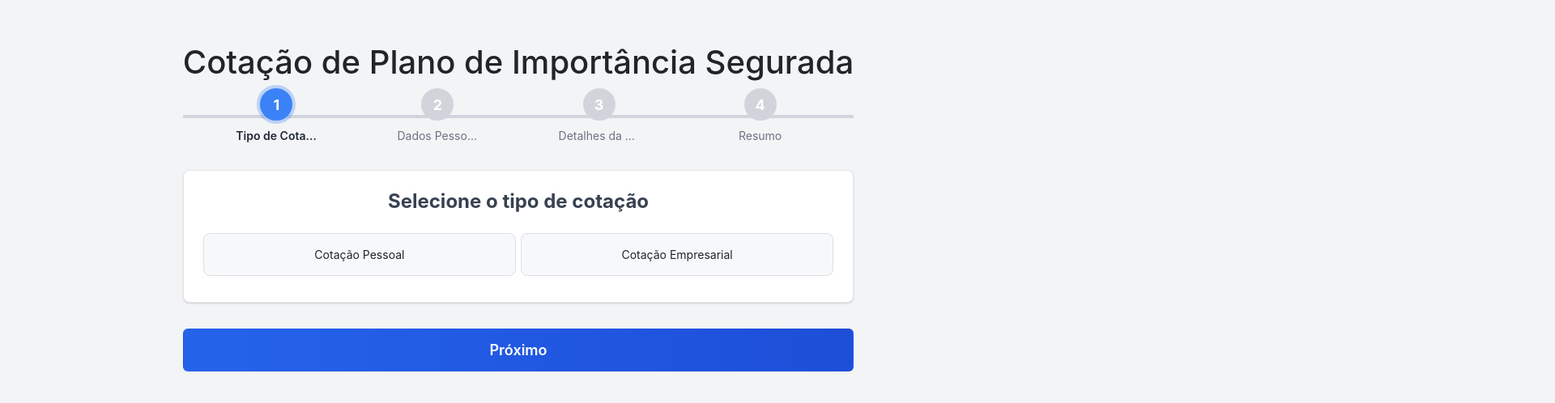
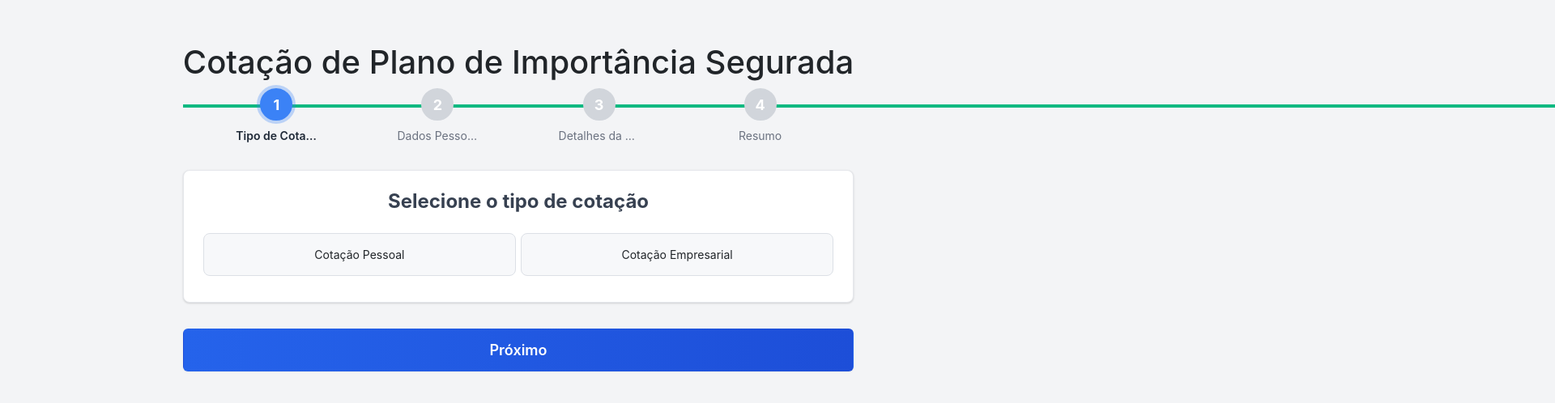
Before and after one commit to Administrador-Santolin/cotacaoUnimed, a plain HTML site: page index.html in a window 1280 px wide. Shown: the part 144-642 px from the top of the page at 81% size, 1920 px wide, since content can reach past the window. Drawn offline with nearby package versions, Linux system fonts and the light colour scheme.

Commit message:
att stepper progress line

```diff
--- a/index.html
+++ b/index.html
@@ -18,6 +18,7 @@
 
         <div id="stepper-indicators" class="stepper-nav">
             <div class="stepper-line"></div>
+            <div id="stepper-progress-line" class="stepper-progress-line"></div>
             <div class="stepper-step-item" data-step="0">
                 <div class="stepper-circle">1</div>
                 <span class="stepper-label">Tipo de Cotação</span>
--- a/script.js
+++ b/script.js
@@ -47,6 +47,7 @@ document.addEventListener('DOMContentLoaded', () => {
     const prevButton = document.getElementById('prev-button');
     const nextButton = document.getElementById('next-button');
     const editCotacaoButton = document.getElementById('edit-cotacao-button');
+    const stepperProgressLine = document.getElementById('stepper-progress-line');
 
     // Elementos do Passo 1 (Tipo de Cotação)
     const tipoCotacaoRadios = document.querySelectorAll('input[name="tipo_cotacao"]');
@@ -287,6 +288,11 @@ document.addEventListener('DOMContentLoaded', () => {
                 step.classList.remove('active', 'completed');
             }
         });
+
+        const progressPercentage = (currentStep / (totalSteps - 1) + 12) * 100;
+        if (stepperProgressLine) {
+            stepperProgressLine.style.width = `${progressPercentage}%`;
+        }
 
         // Atualiza visibilidade dos botões de navegação
         prevButton.classList.toggle('hidden', currentStep === 0);
--- a/style.css
+++ b/style.css
@@ -108,13 +108,25 @@ body {
 
 .stepper-line {
     position: absolute;
-    top: 50%;
+    top: 32%;
     left: 0;
     right: 0;
     height: 4px;
     background-color: #d1d5db;
     transform: translateY(-50%);
     z-index: -1;
+}
+
+.stepper-progress-line {
+    position: absolute;
+    top: 32%;
+    left: 0;
+    height: 4px;
+    background-color: #10b981;
+    transform: translateY(-50%);
+    z-index: 0;
+    width: 0%;
+    transition: width 0.3s ease-in-out;
 }
 
 .stepper-step-item {
```
